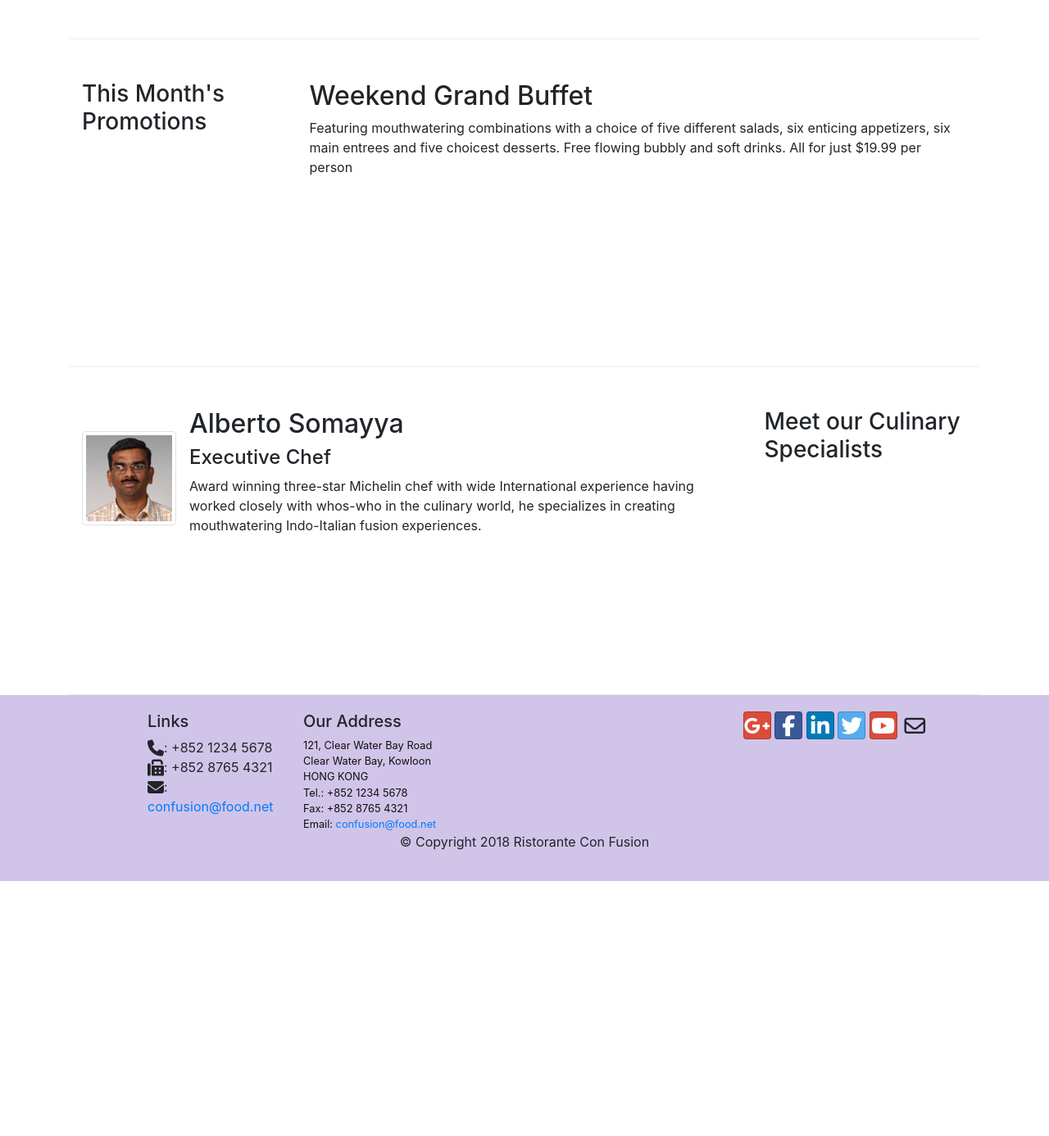
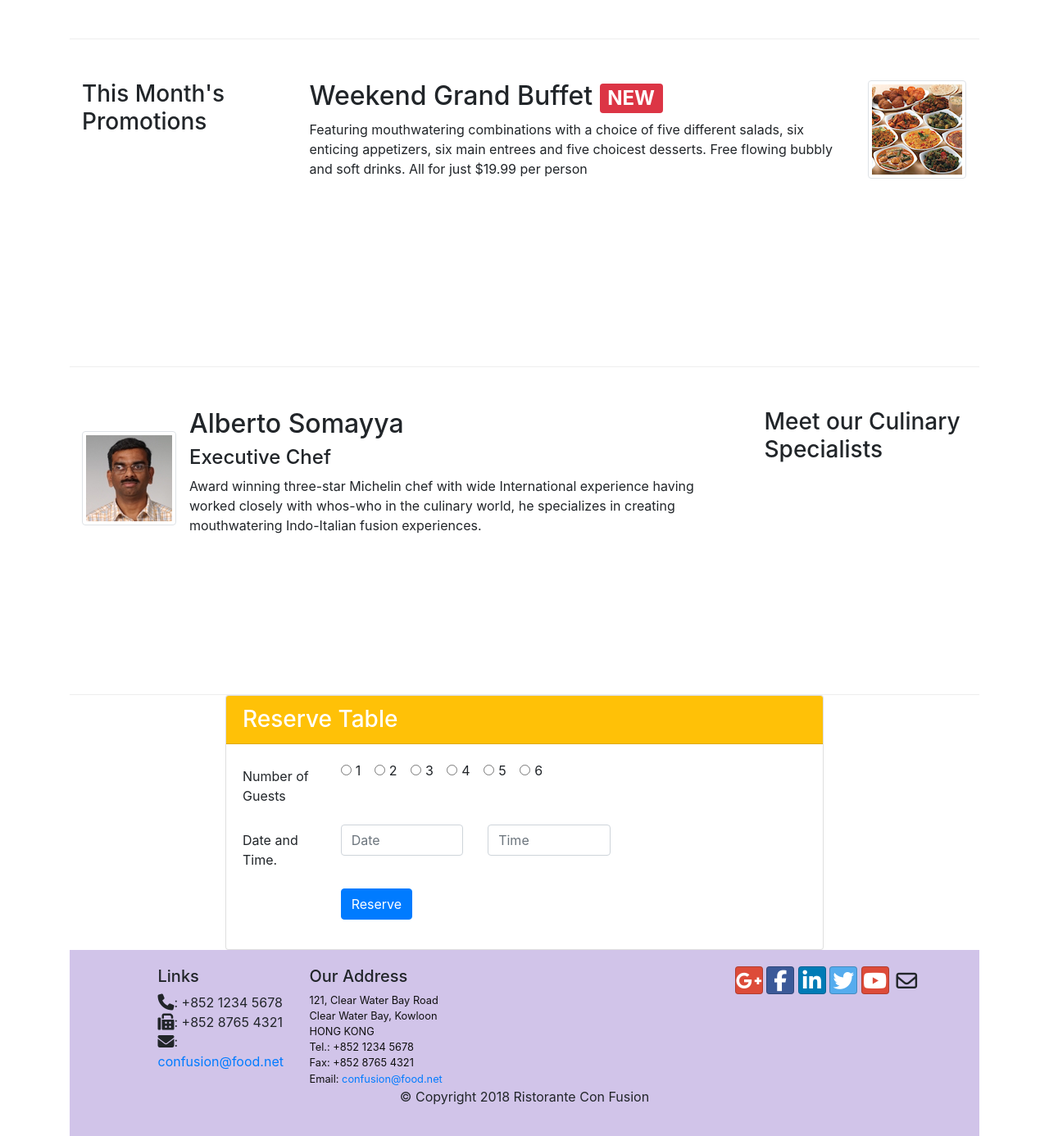
Before and after one commit to JMCG9470/Bootstrap, a website: page index.html in a window 1280 px wide. Shown: the part 690-2076 px from the top of the page at 82% size. Before the commit the page ends 1765 px from the top, so only its background shows below. Drawn offline with nearby package versions, Linux system fonts and the light colour scheme.

Commit message:
(tarea2)

```diff
--- a/index.html
+++ b/index.html
@@ -51,8 +51,12 @@
                     <h1>Ristorante con Fusion</h1>
                     <p>We take inspiration from the World's best cuisines, and create a unique fusion experience. Our lipsmacking creations will tickle your culinary senses!</p>
                 </div>
-                <div class="col-12 col-sm align-self-center">
+                <div class="col-12 col-sm-3 align-self-center">
                     <img src="img/logo.png" class="img-fluid">
+
+                </div>
+                <div class="col-12 col-sm-3 align-self-center">
+                    <a href="#reserve_table" type="button" class="btn btn-warning btn-sm btn-block">Reserve</a>
                 </div>
             </div>
         </div>
@@ -85,10 +89,17 @@
                 <h3>This Month's Promotions</h3>
             </div>
             <div class="col col-sm col-md">
-                <h2>Weekend Grand Buffet</h2>
-                <p>Featuring mouthwatering combinations with a choice of five different salads, six enticing appetizers, six main entrees and five choicest desserts. Free flowing bubbly and soft drinks. All for just $19.99 per person </p>
+                <h2>Weekend Grand Buffet <span class="badge badge-danger">NEW</span></h2>
+                <div class="d-none d-md-block"><p>Featuring mouthwatering combinations with a choice of five different salads, six enticing appetizers, six main entrees and five choicest desserts. Free flowing bubbly and soft drinks. All for just $19.99 per person </p></div>
             </div>
-        </div>
+            <div class="media">
+                    <img class="d-flex mr-3 img-thumbnail float-right"
+                            src="img/buffet.png" alt="Weekend Grand Buffet">
+                    <div class="media-body">
+             </div>
+             </div>
+            </div>
+
 
         <div class="row row-content align-self-center">
             <div class="col-12 col-sm-4 order-sm-last col-md-3">
@@ -111,7 +122,61 @@
 
             </div>
         </div>
-    </div>
+        <div class="row justify-content-center">
+            <div class="col-12 col-sm-8">
+                <div class="card" id="reserve_table">
+                    <h3 class="card-header bg-warning text-white">Reserve Table</h3>
+                    <div class="card-body">
+                        <form>
+                            <div class="form-group row">
+                                <label for="numberguests" class="col-md-2 col-form-label">Number of Guests</label>
+                                <div class="col-md-8">
+                                    <div class="form-check form-check-inline">
+                                        <input class="form-check-input" type="radio" name="inlineRadioOptions" id="inlineRadio1" value="option1">
+                                        <label class="form-check-label" for="inlineRadio1">1</label>
+                                    </div>
+                                    <div class="form-check form-check-inline">
+                                        <input class="form-check-input" type="radio" name="inlineRadioOptions" id="inlineRadio2" value="option2">
+                                        <label class="form-check-label" for="inlineRadio2">2</label>
+                                     </div>
+                                     <div class="form-check form-check-inline">
+                                        <input class="form-check-input" type="radio" name="inlineRadioOptions" id="inlineRadio3" value="option3">
+                                        <label class="form-check-label" for="inlineRadio3">3</label>
+                                     </div>
+                                     <div class="form-check form-check-inline">
+                                        <input class="form-check-input" type="radio" name="inlineRadioOptions" id="inlineRadio4" value="option4">
+                                        <label class="form-check-label" for="inlineRadio4">4</label>
+
+                                     </div>
+                                     <div class="form-check form-check-inline">
+                                        <input class="form-check-input" type="radio" name="inlineRadioOptions" id="inlineRadio5" value="option5">
+                                        <label class="form-check-label" for="inlineRadio5">5</label>
+                                     </div>
+                                     <div class="form-check form-check-inline">
+                                        <input class="form-check-input" type="radio" name="inlineRadioOptions" id="inlineRadio6" value="option6">
+                                        <label class="form-check-label" for="inlineRadio6">6</label>
+                                    </div>
+                                </div>
+                            </div>
+                            <div class="form-group row">
+                        <label for="telnum" class="col-12 col-md-2 col-form-label">Date and Time.</label>
+                        <div class="col-5 col-md-3">
+                            <input type="tel" class="form-control" id="areacode" name="areacode" placeholder="Date">
+                        </div>
+                        <div class="col-5 col-md-3">
+                            <input type="tel" class="form-control" id="telnum" name="telnum" placeholder="Time">
+                        </div>
+                    </div>
+                    <div class="form-group row">
+                        <div class="offset-md-2 col-md-10">
+                            <button type="submit" class="btn btn-primary">Reserve</button>
+                        </div>
+                    </div>
+                        </form>
+                    </div>
+                </div>
+            </div>
+        </div>
 
     <footer class="footer">
         <div class="container">
```
